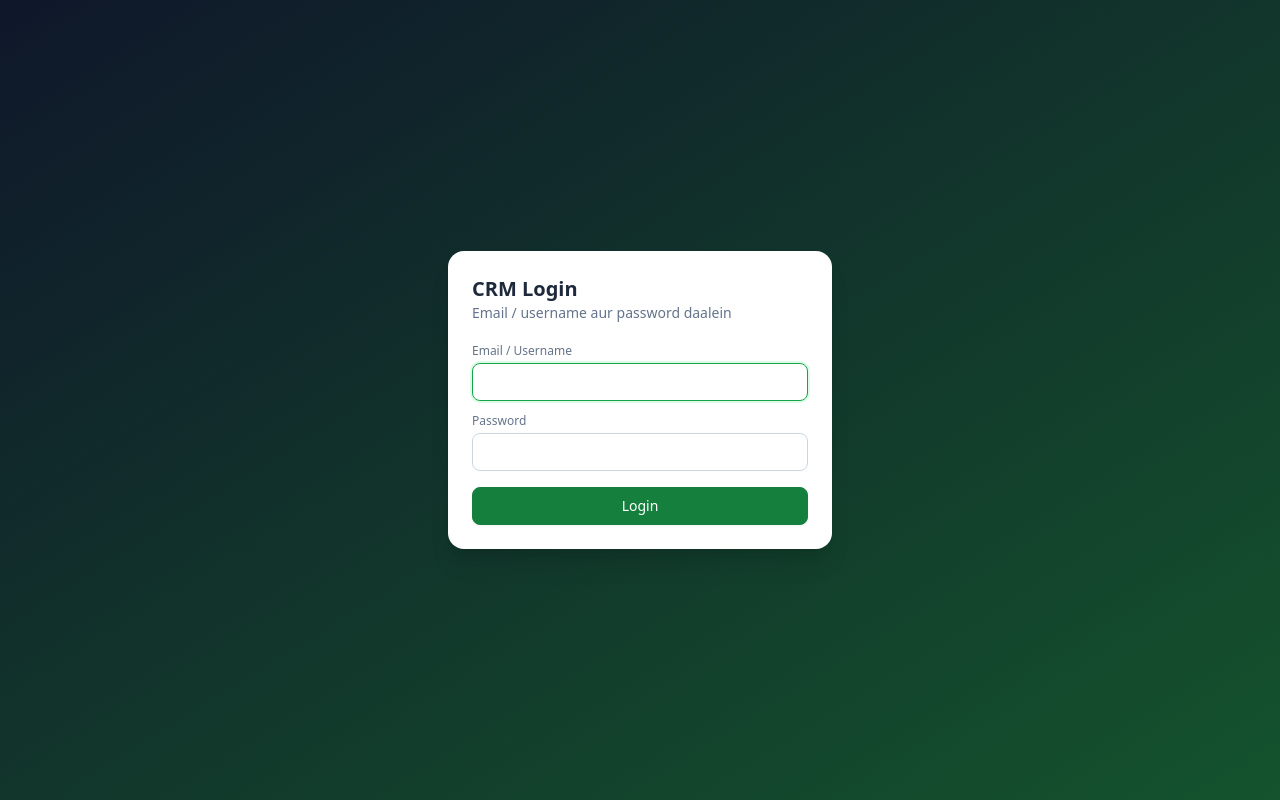
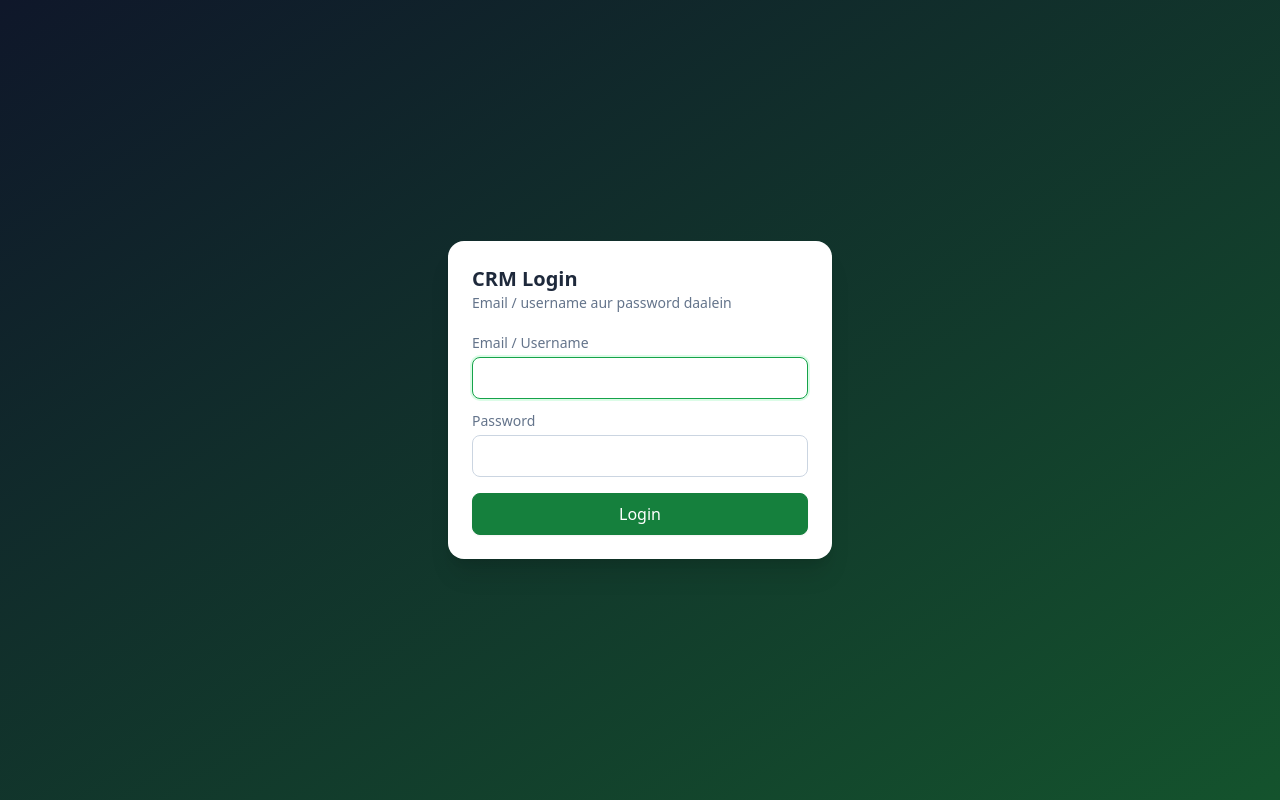
Before and after one commit to skhirnval-code/Jeevan-ayurveda-CRM-1, a Next.js app: page /login in a window 1280 px wide. Built offline with nearby package versions, Linux system fonts and the light colour scheme.

Commit message:
Add files via upload

```diff
--- a/src/app/globals.css
+++ b/src/app/globals.css
@@ -3,17 +3,17 @@
 @tailwind utilities;
 
 @layer components {
-  .btn { @apply inline-flex items-center justify-center gap-1 rounded-lg border border-slate-200 bg-white px-3 py-2 text-sm font-medium text-slate-700 shadow-sm hover:bg-slate-50 disabled:opacity-50 dark:border-slate-700 dark:bg-slate-800 dark:text-slate-200 dark:hover:bg-slate-700; }
+  .btn { @apply inline-flex items-center justify-center gap-1 rounded-lg border border-slate-200 bg-white px-3 py-2 text-base font-medium text-slate-700 shadow-sm hover:bg-slate-50 disabled:opacity-50 dark:border-slate-700 dark:bg-slate-800 dark:text-slate-200 dark:hover:bg-slate-700; }
   .btn-primary { @apply btn border-green-700 bg-green-700 text-white hover:bg-green-800 dark:bg-green-700; }
   .btn-blue { @apply btn border-blue-600 bg-blue-600 text-white hover:bg-blue-700 dark:bg-blue-600; }
   .btn-red { @apply btn border-red-600 bg-red-600 text-white hover:bg-red-700 dark:bg-red-600; }
-  .btn-sm { @apply px-2 py-1 text-xs; }
-  .input { @apply w-full rounded-lg border border-slate-300 bg-white px-3 py-2 text-sm outline-none focus:border-green-600 focus:ring-2 focus:ring-green-100 dark:border-slate-600 dark:bg-slate-900 dark:text-slate-100; }
-  .label { @apply mb-1 block text-xs font-medium text-slate-500 dark:text-slate-400; }
+  .btn-sm { @apply px-2 py-1 text-sm; }
+  .input { @apply w-full rounded-lg border border-slate-300 bg-white px-3 py-2 text-base outline-none focus:border-green-600 focus:ring-2 focus:ring-green-100 dark:border-slate-600 dark:bg-slate-900 dark:text-slate-100; }
+  .label { @apply mb-1 block text-sm font-medium text-slate-500 dark:text-slate-400; }
   .card { @apply rounded-2xl border border-slate-200 bg-white p-4 shadow-sm dark:border-slate-700 dark:bg-slate-800; }
-  .chip { @apply inline-flex items-center gap-1 whitespace-nowrap rounded-full border px-3 py-1 text-sm font-medium; }
-  .tbl { @apply w-full text-left text-sm; }
-  .tbl th { @apply whitespace-nowrap border-b border-slate-200 bg-slate-50 px-3 py-2 text-xs font-semibold uppercase text-slate-500 dark:border-slate-700 dark:bg-slate-900; }
+  .chip { @apply inline-flex items-center gap-1 whitespace-nowrap rounded-full border px-3 py-1 text-base font-medium; }
+  .tbl { @apply w-full text-left text-base; }
+  .tbl th { @apply whitespace-nowrap border-b border-slate-200 bg-slate-50 px-3 py-2 text-sm font-semibold uppercase text-slate-500 dark:border-slate-700 dark:bg-slate-900; }
   .tbl td { @apply whitespace-nowrap border-b border-slate-100 px-3 py-2 dark:border-slate-700; }
 }
 body { @apply bg-slate-100 text-slate-800 dark:bg-slate-900 dark:text-slate-100; }
```
